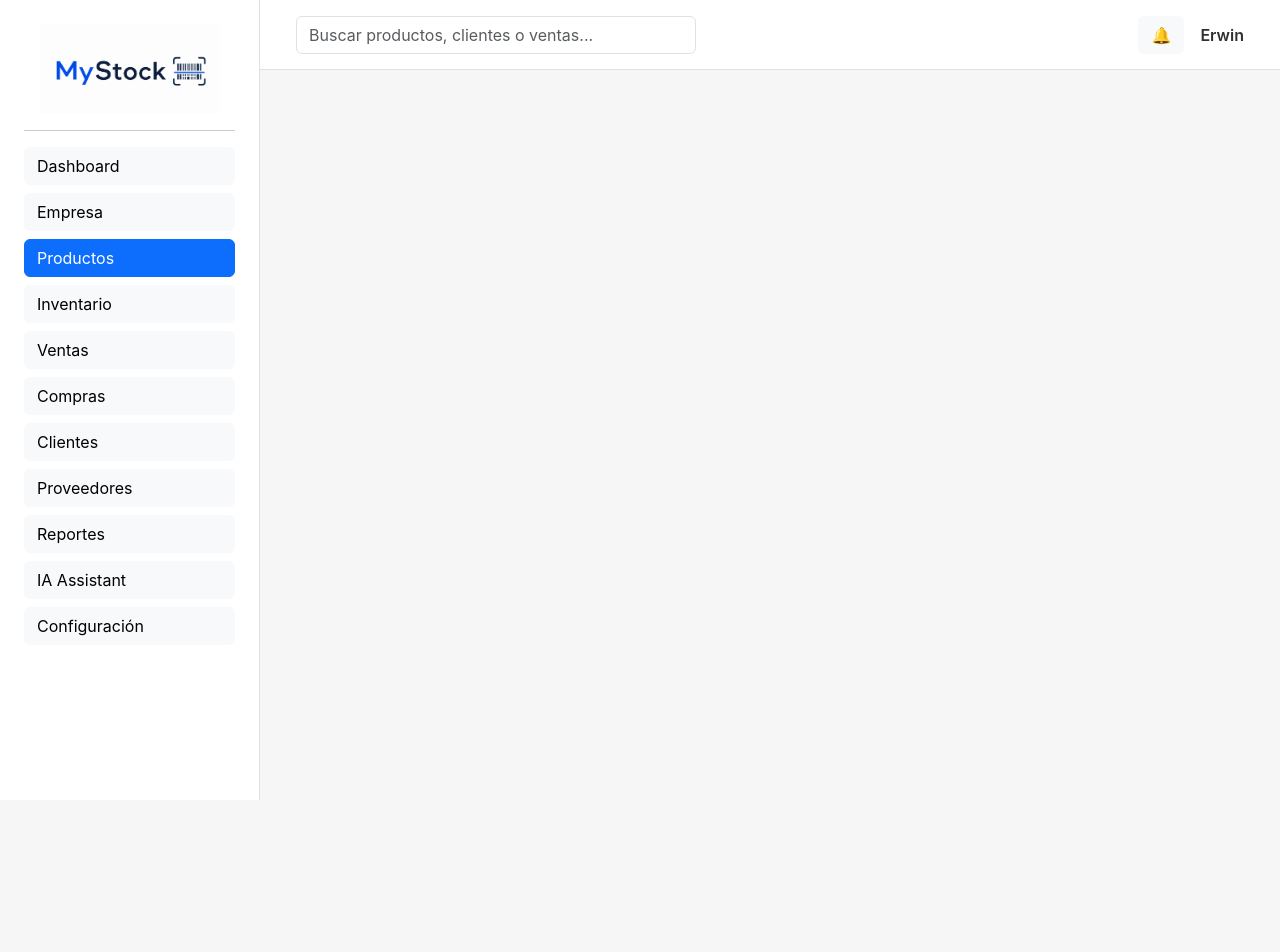
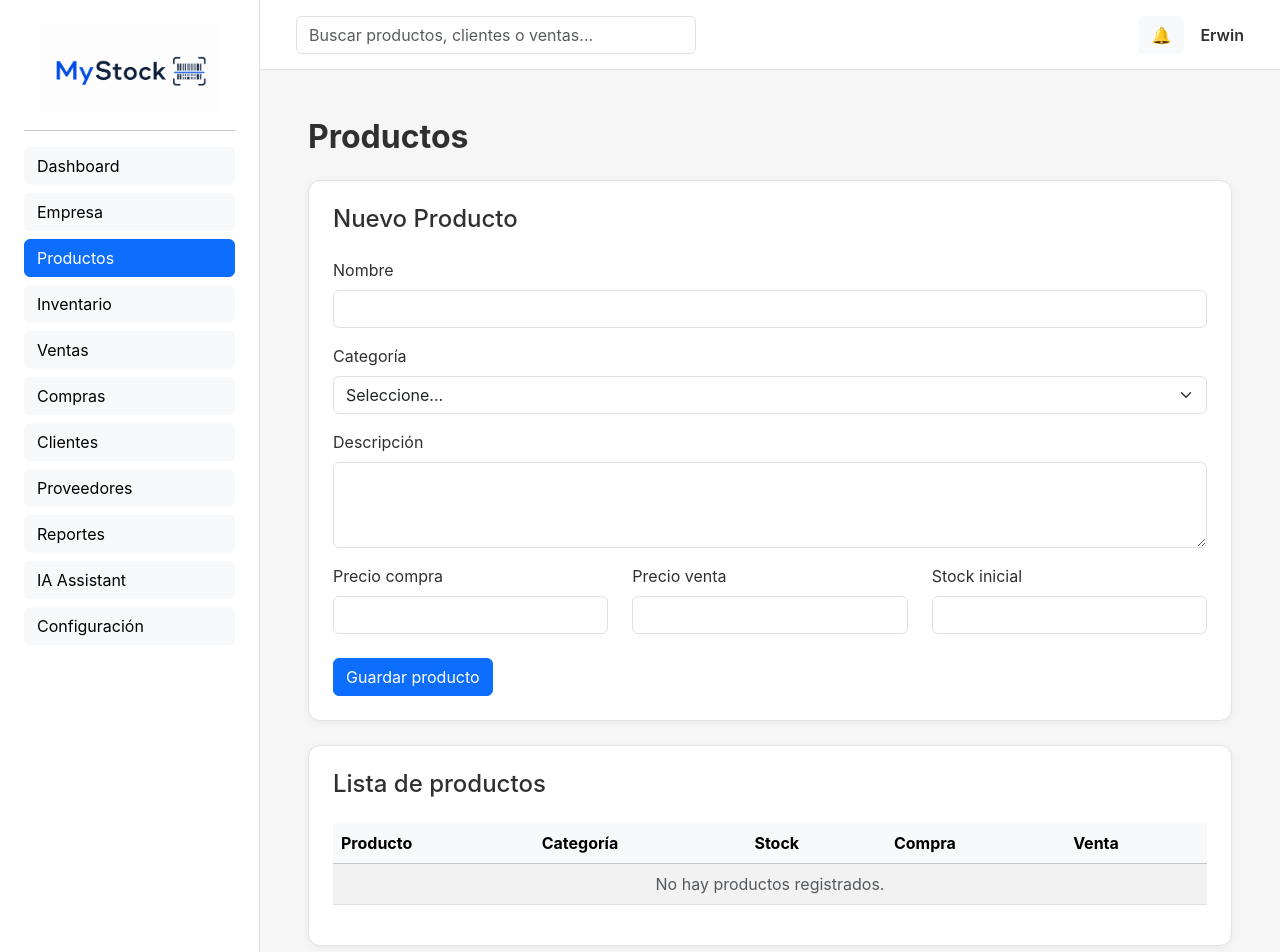
Before and after one commit to ErwinGonzalezBonilla/MyStock, a React app in the folder frontend/: page /products in a window 1280 px wide. Shown: the top 952 px of the page. Before the commit the page ends 800 px from the top, so only its background shows below. Built offline with nearby package versions, Linux system fonts and the light colour scheme; the HTML template or start-up script is replaced by a standard one.

Commit message:
refactor(products): split product module into reusable components

```diff
--- /dev/null
+++ b/frontend/src/components/products/ProductForm.jsx
@@ -0,0 +1,133 @@
+export default function ProductForm({
+  product,
+  handleChange,
+  handleSubmit,
+}) {
+  return (
+    <div className="stat-card mb-4">
+
+      <h4 className="mb-4">
+        Nuevo Producto
+      </h4>
+
+      <form onSubmit={handleSubmit}>
+
+        <div className="mb-3">
+
+          <label className="form-label">
+            Nombre
+          </label>
+
+          <input
+            type="text"
+            className="form-control"
+            name="name"
+            value={product.name}
+            onChange={handleChange}
+          />
+
+        </div>
+
+        <div className="mb-3">
+
+          <label className="form-label">
+            Categoría
+          </label>
+
+          <select
+            className="form-select"
+            name="category"
+            value={product.category}
+            onChange={handleChange}
+          >
+            <option value="">Seleccione...</option>
+            <option>Alimentos</option>
+            <option>Higiene</option>
+            <option>Accesorios</option>
+            <option>Juguetes</option>
+            <option>Medicamentos</option>
+            <option>Otros</option>
+          </select>
+
+        </div>
+
+        <div className="mb-3">
+
+          <label className="form-label">
+            Descripción
+          </label>
+
+          <textarea
+            rows="3"
+            className="form-control"
+            name="description"
+            value={product.description}
+            onChange={handleChange}
+          />
+
+        </div>
+
+        <div className="row">
+
+          <div className="col-md-4">
+
+            <label className="form-label">
+              Precio compra
+            </label>
+
+            <input
+              type="number"
+              className="form-control"
+              name="buyPrice"
+              value={product.buyPrice}
+              onChange={handleChange}
+            />
+
+          </div>
+
+          <div className="col-md-4">
+
+            <label className="form-label">
+              Precio venta
+            </label>
+
+            <input
+              type="number"
+              className="form-control"
+              name="sellPrice"
+              value={product.sellPrice}
+              onChange={handleChange}
+            />
+
+          </div>
+
+          <div className="col-md-4">
+
+            <label className="form-label">
+              Stock inicial
+            </label>
+
+            <input
+              type="number"
+              className="form-control"
+              name="stock"
+              value={product.stock}
+              onChange={handleChange}
+            />
+
+          </div>
+
+        </div>
+
+        <button
+          className="btn btn-primary mt-4"
+          type="submit"
+        >
+          Guardar producto
+        </button>
+
+      </form>
+
+    </div>
+  );
+}
--- /dev/null
+++ b/frontend/src/components/products/ProductTable.jsx
@@ -0,0 +1,64 @@
+export default function ProductTable({ products }) {
+  return (
+    <div className="stat-card">
+
+      <h4 className="mb-4">
+        Lista de productos
+      </h4>
+
+      <table className="table table-striped table-hover">
+
+        <thead className="table-light">
+
+          <tr>
+            <th>Producto</th>
+            <th>Categoría</th>
+            <th>Stock</th>
+            <th>Compra</th>
+            <th>Venta</th>
+          </tr>
+
+        </thead>
+
+        <tbody>
+
+          {products.length === 0 ? (
+
+            <tr>
+              <td
+                colSpan="5"
+                className="text-center text-muted"
+              >
+                No hay productos registrados.
+              </td>
+            </tr>
+
+          ) : (
+
+            products.map((item, index) => (
+
+              <tr key={index}>
+
+                <td>{item.name}</td>
+
+                <td>{item.category}</td>
+
+                <td>{item.stock}</td>
+
+                <td>€ {item.buyPrice}</td>
+
+                <td>€ {item.sellPrice}</td>
+
+              </tr>
+
+            ))
+
+          )}
+
+        </tbody>
+
+      </table>
+
+    </div>
+  );
+}
--- /dev/null
+++ b/frontend/src/pages/Products.jsx
@@ -0,0 +1,62 @@
+import { useState } from "react";
+
+import ProductForm from "../components/products/ProductForm";
+import ProductTable from "../components/products/ProductTable";
+
+export default function Products() {
+  const [product, setProduct] = useState({
+    name: "",
+    category: "",
+    description: "",
+    buyPrice: "",
+    sellPrice: "",
+    stock: "",
+  });
+
+  const [products, setProducts] = useState([]);
+
+  const handleChange = (e) => {
+    setProduct({
+      ...product,
+      [e.target.name]: e.target.value,
+    });
+  };
+
+  const handleSubmit = (e) => {
+    e.preventDefault();
+
+    setProducts([
+      ...products,
+      product,
+    ]);
+
+    setProduct({
+      name: "",
+      category: "",
+      description: "",
+      buyPrice: "",
+      sellPrice: "",
+      stock: "",
+    });
+  };
+
+  return (
+    <div className="container-fluid p-4">
+
+      <h2 className="fw-bold mb-4">
+        Productos
+      </h2>
+
+      <ProductForm
+        product={product}
+        handleChange={handleChange}
+        handleSubmit={handleSubmit}
+      />
+
+      <ProductTable
+        products={products}
+      />
+
+    </div>
+  );
+}
--- a/frontend/src/routes/index.jsx
+++ b/frontend/src/routes/index.jsx
@@ -2,12 +2,14 @@ import { Routes, Route } from "react-router-dom";
 
 import Dashboard from "../pages/Dashboard";
 import Company from "../pages/Company";
+import Products from "../pages/Products";
 
 export default function AppRouter() {
   return (
     <Routes>
       <Route path="/" element={<Dashboard />} />
       <Route path="/company" element={<Company />} />
+      <Route path="/products" element={<Products />} />
     </Routes>
   );
 }
```
